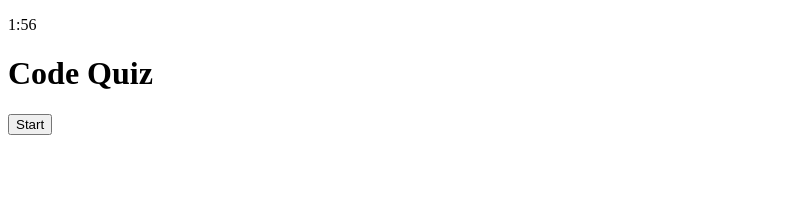
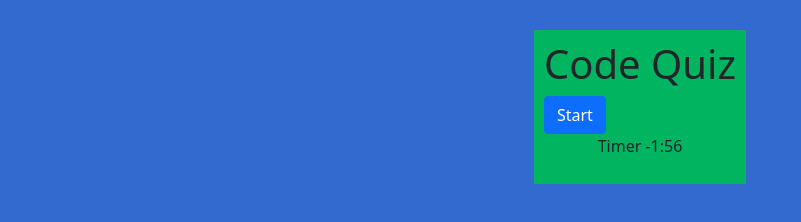
Before and after one commit to Ang543/code-quiz, a plain HTML site: page index.html in a window 1280 px wide. Shown: the whole page, without its empty margins (0-801 px from the left). Drawn offline with nearby package versions, Linux system fonts and the light colour scheme.

Commit message:
fixed some timer issues and started styling

```diff
--- a/countdown.js
+++ b/countdown.js
@@ -5,12 +5,16 @@ const countdownEl = document.getElementById('countdown');
 
 setInterval(updateCountdown, 1000);
 
-function updateCountdown(){
+function updateCountdown() {
     const minutes = Math.floor(time / 60);
     let seconds = time % 60;
 
-seconds = seconds < 10 ? `0` + seconds : seconds;
+    seconds = seconds < 10 ? `0` + seconds : seconds;
 
     countdownEl.innerHTML = `${minutes}:${seconds}`;
     time--;
+
+    if (time < 0) { //stop the setInterval when time = 0 to avoid negative time
+        clearInterval(refreshIntervalId);
+    }
 }
--- a/index.html
+++ b/index.html
@@ -1,32 +1,52 @@
 <!DOCTYPE html>
 <html lang="en">
+
 <head>
     <meta charset="UTF-8">
     <meta http-equiv="X-UA-Compatible" content="IE=edge">
     <meta name="viewport" content="width=device-width, initial-scale=1.0">
-    <title>Document</title>
+    <title>Code Quiz</title>
+    <link href="https://cdn.jsdelivr.net/npm/bootstrap@5.0.2/dist/css/bootstrap.min.css" rel="stylesheet"
+        integrity="sha384-EVSTQN3/azprG1Anm3QDgpJLIm9Nao0Yz1ztcQTwFspd3yD65VohhpuuCOmLASjC" crossorigin="anonymous">
     <link rel="stylesheet" href="style.css">
 </head>
+<header>
+
+    <div id="welcome">
+        <h1>Code Quiz</h1>
+        <button type="button" class="btn btn-primary" id="startBtn">Start</button>
+    </div>
+    <div class="countdown">Timer -
+        <p id="countdown">2:00</p>
+    </div>
+</header>
+
 <body>
-    <p id="countdown">2:00</p>
-    <div id="welcome">
-<h1>Code Quiz</h1>
-<button id="startBtn">Start</button>
-    </div>
     <div id="questions">
-<h2 id="question-text">Question?</h2>
-<button id="option-1">Start</button>
-<button id="option-2">Start</button>
-<button id="option-3">Start</button>
-<button id="option-4">Start</button>
+        <h2 id="question-text">Question?</h2>
+        <!-- <button type="button" class="btn btn-dark" id="option-1">Start</button>
+<button type="button" class="btn btn-dark" id="option-2">Start</button>
+<button type="button" class="btn btn-dark" id="option-3">Start</button>
+<button type="button" class="btn btn-dark" id="option-4">Start</button> -->
+
+        <div class="btn-group-vertical" role="group" aria-label="Basic example">
+            <button type="button" class="btn btn-dark" id="option-1">1</button>
+            <button type="button" class="btn btn-dark" id="option-2">2</button>
+            <button type="button" class="btn btn-dark" id="option-3">3</button>
+            <button type="button" class="btn btn-dark" id="option-4">4</button>
+        </div>
 
     </div>
     <div id="score">
-        <h3>Score: ???</h3>
+        <h3>Score: /10</h3>
         <label for="">Name</label>
         <input type="text">
     </div>
+    <script src="https://cdn.jsdelivr.net/npm/bootstrap@5.0.2/dist/js/bootstrap.bundle.min.js"
+        integrity="sha384-MrcW6ZMFYlzcLA8Nl+NtUVF0sA7MsXsP1UyJoMp4YLEuNSfAP+JcXn/tWtIaxVXM"
+        crossorigin="anonymous"></script>
     <script src="countdown.js"></script>
     <script src="scripts.js"></script>
 </body>
+
 </html>
--- a/style.css
+++ b/style.css
@@ -1,3 +1,8 @@
+:root {
+    --primary: #00b460;
+    --secondary: #336acf;
+  }
+
 #questions {
     display: none
 }
@@ -5,3 +10,38 @@
 #score {
     display: none;
 }
+
+header {
+    background-color: var(--primary);
+    display: flex;
+    margin: 10px;
+    padding: 10px;
+    flex-direction: column;
+    justify-content: space-evenly;
+    align-items: center;
+  }
+
+  .countdown {
+    display: flex;
+    justify-content:left;
+  }
+
+  header p {
+    display: flex;
+    justify-content: center;
+  }
+
+  body {
+    background-color: var(--secondary);
+    margin: 20px;
+    padding: 5pz;
+    display: flex;
+    flex-direction: column;
+    justify-content:space-between;
+    align-items: center;
+  }
+  .btn {
+      display: flex;
+      flex-direction: column;
+      justify-content: center;
+  }
```
